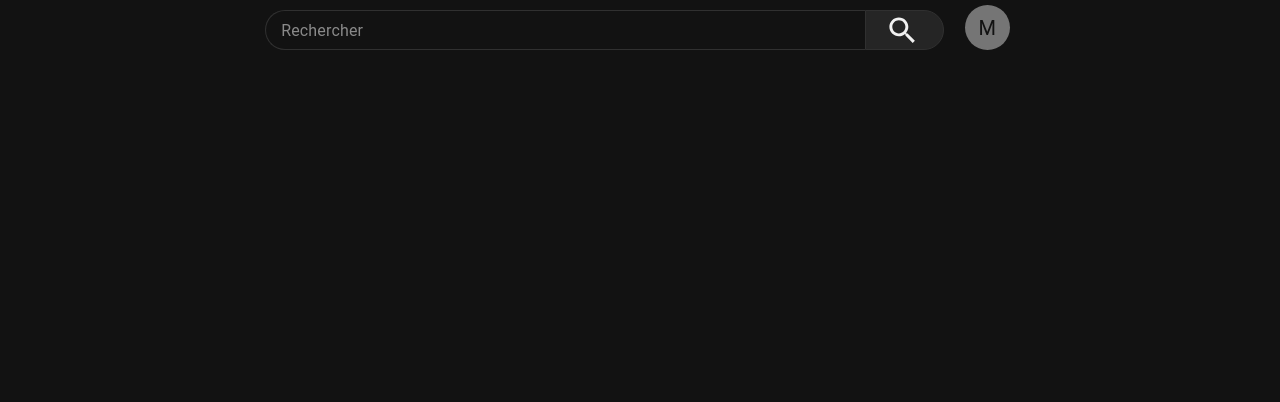
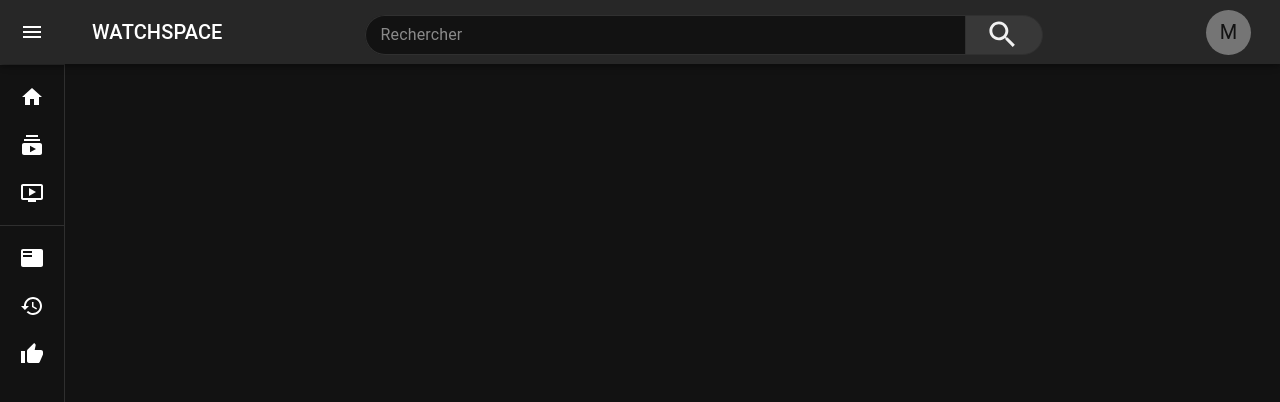
Before and after one commit to supercrocman/L1_ALT_CLONE_YOUTUBE, a Next.js app in the folder frontend/: page / in a window 1280 px wide. Shown: the top 402 px of the page. Built offline with nearby package versions, Linux system fonts and the light colour scheme.

Commit message:
Left menu

```diff
--- /dev/null
+++ b/frontend/src/components/leftMenu.js
@@ -0,0 +1,222 @@
+import * as React from 'react';
+import { styled, useTheme } from '@mui/material/styles';
+import Box from '@mui/material/Box';
+import CssBaseline from '@mui/material/CssBaseline';
+import MuiDrawer from '@mui/material/Drawer';
+import MuiAppBar from '@mui/material/AppBar';
+import Toolbar from '@mui/material/Toolbar';
+import List from '@mui/material/List';
+import Typography from '@mui/material/Typography';
+import Divider from '@mui/material/Divider';
+import IconButton from '@mui/material/IconButton';
+import MenuIcon from '@mui/icons-material/Menu';
+import ChevronLeftIcon from '@mui/icons-material/ChevronLeft';
+import ChevronRightIcon from '@mui/icons-material/ChevronRight';
+import ListItem from '@mui/material/ListItem';
+import ListItemButton from '@mui/material/ListItemButton';
+import ListItemIcon from '@mui/material/ListItemIcon';
+import ListItemText from '@mui/material/ListItemText';
+import ThumbUpIcon from '@mui/icons-material/ThumbUp';
+import HistoryIcon from '@mui/icons-material/History';
+import FeaturedPlayListIcon from '@mui/icons-material/FeaturedPlayList';
+import SubscriptionsIcon from '@mui/icons-material/Subscriptions';
+import HomeIcon from '@mui/icons-material/Home';
+import OndemandVideoIcon from '@mui/icons-material/OndemandVideo';
+import Link from 'next/link';
+import AccountMenu from "@/components/AccountMenu";
+import SearchBar from "@/components/SearchBar";
+import { useState, useEffect } from 'react';
+
+
+
+
+
+
+const drawerWidth = 240;
+
+const openedMixin = (theme) => ({
+  width: drawerWidth,
+  transition: theme.transitions.create('width', {
+    easing: theme.transitions.easing.sharp,
+    duration: theme.transitions.duration.enteringScreen,
+  }),
+  overflowX: 'hidden',
+});
+
+const closedMixin = (theme) => ({
+  transition: theme.transitions.create('width', {
+    easing: theme.transitions.easing.sharp,
+    duration: theme.transitions.duration.leavingScreen,
+  }),
+  overflowX: 'hidden',
+  width: `calc(${theme.spacing(7)} + 1px)`,
+  [theme.breakpoints.up('sm')]: {
+    width: `calc(${theme.spacing(8)} + 1px)`,
+  },
+});
+
+const DrawerHeader = styled('div')(({ theme }) => ({
+  display: 'flex',
+  alignItems: 'center',
+  justifyContent: 'flex-end',
+  padding: theme.spacing(0, 1),
+  // necessary for content to be below app bar
+  ...theme.mixins.toolbar,
+}));
+
+const AppBar = styled(MuiAppBar, {
+  shouldForwardProp: (prop) => prop !== 'open',
+})(({ theme, open }) => ({
+  zIndex: theme.zIndex.drawer + 1,
+  transition: theme.transitions.create(['width', 'margin'], {
+    easing: theme.transitions.easing.sharp,
+    duration: theme.transitions.duration.leavingScreen,
+  }),
+  ...(open && {
+    marginLeft: drawerWidth,
+    width: `calc(100% - ${drawerWidth}px)`,
+    transition: theme.transitions.create(['width', 'margin'], {
+      easing: theme.transitions.easing.sharp,
+      duration: theme.transitions.duration.enteringScreen,
+    }),
+  }),
+}));
+
+const Drawer = styled(MuiDrawer, { shouldForwardProp: (prop) => prop !== 'open' })(
+  ({ theme, open }) => ({
+    width: drawerWidth,
+    flexShrink: 0,
+    whiteSpace: 'nowrap',
+    boxSizing: 'border-box',
+    ...(open && {
+      ...openedMixin(theme),
+      '& .MuiDrawer-paper': openedMixin(theme),
+    }),
+    ...(!open && {
+      ...closedMixin(theme),
+      '& .MuiDrawer-paper': closedMixin(theme),
+    }),
+  }),
+);
+
+export default function MiniDrawer(props) {
+    const [searchQuery, setSearchQuery] = useState('');
+    useEffect(() => {
+        const params = new URLSearchParams(window.location.search);
+        const searchQuery = params.get('search_query');
+        setSearchQuery(searchQuery);
+      }, []);
+
+  const theme = useTheme();
+  const [open, setOpen] = React.useState(false);
+
+  const handleDrawerOpen = () => {
+    setOpen(true);
+  };
+
+  const handleDrawerClose = () => {
+    setOpen(false);
+  };
+
+  return (
+    <Box sx={{ display: 'flex' }}>
+      <CssBaseline />
+      <AppBar position="fixed" open={open}>
+        <Toolbar>
+          <IconButton
+            color="inherit"
+            aria-label="open drawer"
+            onClick={handleDrawerOpen}
+            edge="start"
+            sx={{
+              marginRight: 5,
+              ...(open && { display: 'none' }),
+            }}
+          >
+            <MenuIcon />
+          </IconButton>
+          <Box sx={{ display: 'flex', justifyContent: 'space-between', width:'100%' }}>
+            <Typography variant="h6" noWrap component="h1" sx = {{ alignSelf: 'center' }}>
+                WATCHSPACE
+            </Typography>
+            <SearchBar defaultValue= {searchQuery} />
+                <AccountMenu></AccountMenu>
+                </Box>
+        </Toolbar>
+      </AppBar>
+      <Drawer variant="permanent" open={open}>
+        <DrawerHeader>
+          <IconButton onClick={handleDrawerClose}>
+            {theme.direction === 'rtl' ? <ChevronRightIcon /> : <ChevronLeftIcon />}
+          </IconButton>
+        </DrawerHeader>
+        <Divider />
+        <List>
+          {[
+      { text: 'Accueil', icon: <HomeIcon />, href : '/' },
+      { text: 'Abonnements', icon: <SubscriptionsIcon />, href : '/subscriptions' },
+      { text: 'Vos vidéos', icon: <OndemandVideoIcon />, href : '/my-channel' },
+    ].map((item) => (
+            <ListItem key={item.text} disablePadding sx={{ display: 'block' }}>
+                <Link href={item.href} style={{ color: 'inherit', textDecoration: 'none' }}>
+                    <ListItemButton
+                        sx={{
+                        minHeight: 48,
+                        justifyContent: open ? 'initial' : 'center',
+                        px: 2.5,
+                        }}
+                    >
+                        <ListItemIcon
+                        sx={{
+                            minWidth: 0,
+                            mr: open ? 3 : 'auto',
+                            justifyContent: 'center',
+                        }}
+                        >
+                        {item.icon}
+                        </ListItemIcon>
+                        <ListItemText primary={item.text} sx={{ opacity: open ? 1 : 0 }} />
+                    </ListItemButton>
+              </Link>
+            </ListItem>
+          ))}
+        </List>
+        <Divider />
+        <List>
+          {[
+      { text: 'Playlist', icon: <FeaturedPlayListIcon />, href : '/playlists' },
+      { text: 'Historique', icon: <HistoryIcon />, href : '/history' },
+      { text: 'Vidéos J\'aime', icon: <ThumbUpIcon />, href : '/likes' },
+    ].map((item) => (
+            <ListItem key={item.text} disablePadding sx={{ display: 'block' }}>
+                <Link href={item.href} style={{ color: 'inherit', textDecoration: 'none' }}>
+                    <ListItemButton
+                        sx={{
+                        minHeight: 48,
+                        justifyContent: open ? 'initial' : 'center',
+                        px: 2.5,
+                        }}
+                    >
+                        <ListItemIcon
+                        sx={{
+                            minWidth: 0,
+                            mr: open ? 3 : 'auto',
+                            justifyContent: 'center',
+                        }}
+                        >
+                        {item.icon}
+                        </ListItemIcon>
+                        <ListItemText primary={item.text} sx={{ opacity: open ? 1 : 0 }} />
+                        </ListItemButton>
+                </Link>
+            </ListItem>
+          ))}
+        </List>
+      </Drawer>
+      <Box component="main" sx={{ flexGrow: 1, p: 3 }}>
+        <DrawerHeader />
+        {props.children}
+        </Box>
+    </Box>
+  );
+}
--- a/frontend/src/pages/_app.js
+++ b/frontend/src/pages/_app.js
@@ -1,6 +1,9 @@
 import { ThemeProvider, createTheme } from "@mui/material/styles";
 
 import CssBaseline from "@mui/material/CssBaseline";
+
+import LeftMenu from "@/components/leftMenu";
+
 
 const darkTheme = createTheme({
     palette: {
@@ -12,7 +15,9 @@
     return (
         <ThemeProvider theme={darkTheme}>
             <CssBaseline />
+            <LeftMenu>
             <Component {...pageProps} />
+            </LeftMenu>
         </ThemeProvider>
     );
 }
--- a/frontend/src/pages/index.js
+++ b/frontend/src/pages/index.js
@@ -1,14 +1,9 @@
-import AccountMenu from "@/components/AccountMenu";
-import SearchBar from "@/components/SearchBar";
-import styleHeader from "@/styles/header.module.css";
+
 
 export default function Home() {
     return (
         <>
-            <div className={styleHeader.HeaderContainer}>
-                <SearchBar />
-                <AccountMenu></AccountMenu>
-            </div>
+
         </>
     );
 }
--- a/frontend/src/pages/results.js
+++ b/frontend/src/pages/results.js
@@ -35,7 +35,6 @@
     );
     return (
         <>
-            <SearchBar defaultValue={search_query} />
             <Container>
                 <LowerButton variant="action" startIcon={<TuneIcon />}>
                     Filtres
```
Also changed, not shown: frontend/package.json (+4 -3 lines), 1 other file (tests, documents, lock files or other folders).
